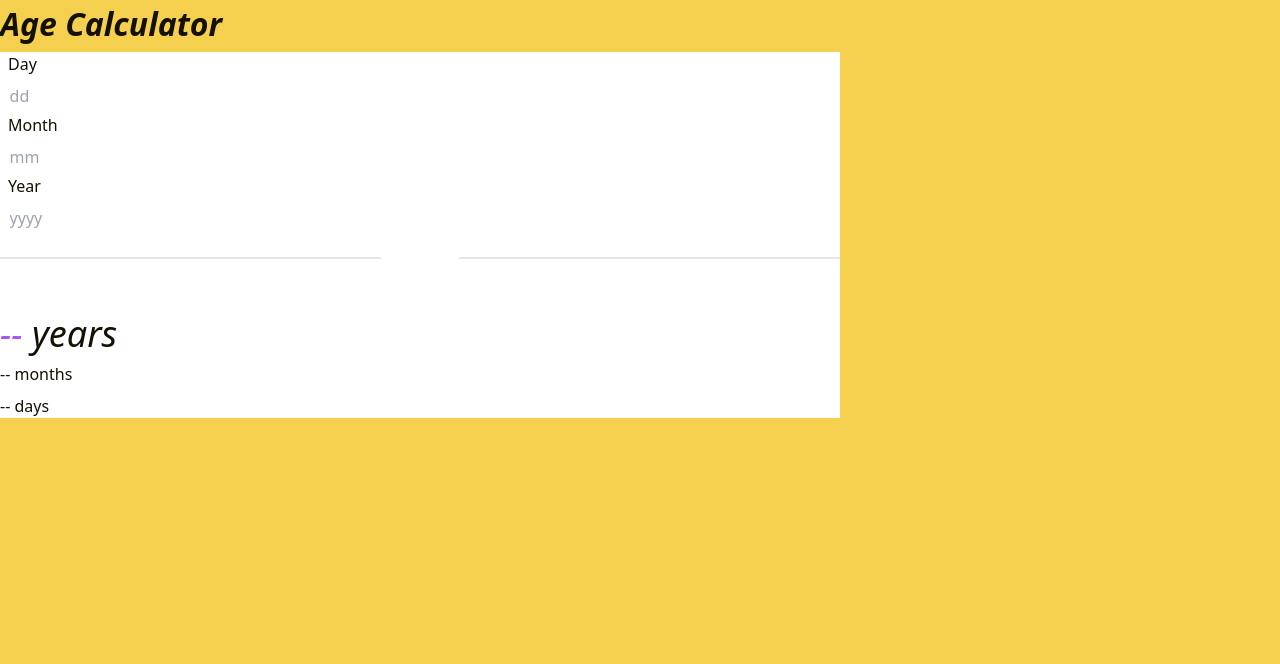
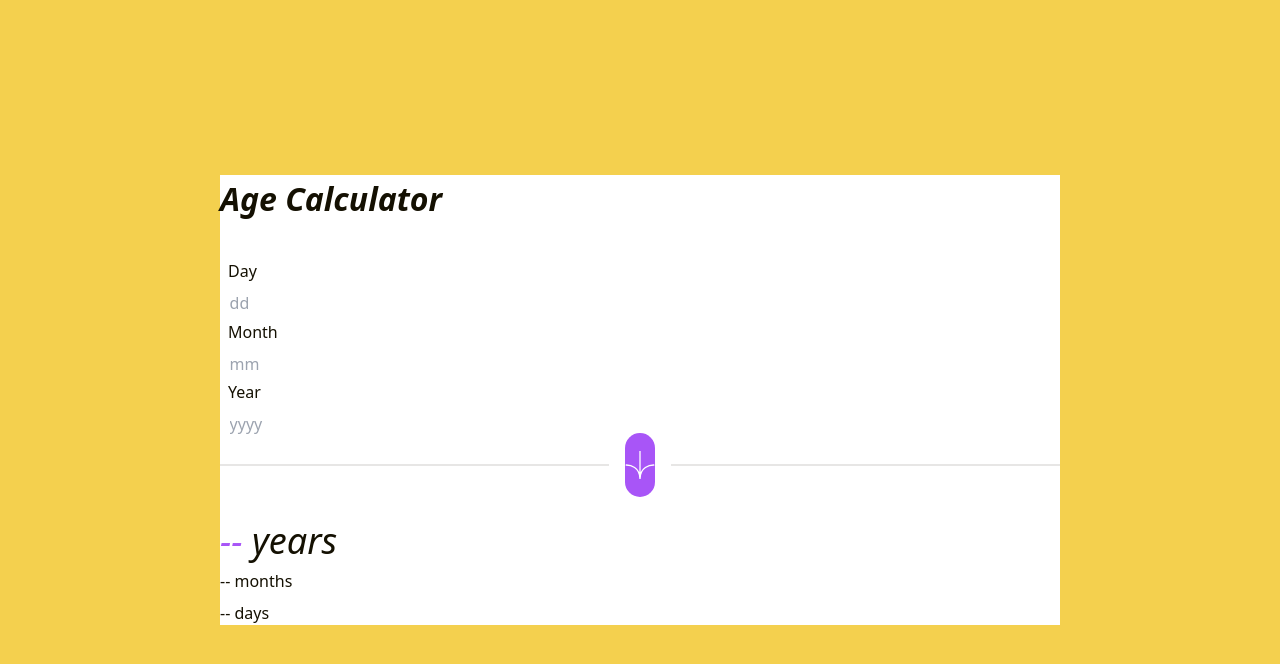
Before and after one commit to Hcmwebs/age-calculator-app, a React (Vite) app: page / in a window 1280 px wide. Shown: the top 664 px of the page. Built offline with nearby package versions, Linux system fonts and the light colour scheme.

Commit message:
updating the styles with tailwind

```diff
--- a/src/App.jsx
+++ b/src/App.jsx
@@ -3,10 +3,9 @@ import { Card, Form, Title } from './components';
 
 const App = () => {
 	return (
-		<>
-			<Title />
+		<main className='bg-base-100 grid grid-col-1 place-items-center min-h-screen'>
 			<Card />
-		</>
+		</main>
 	);
 };
 
--- a/src/components/Card.jsx
+++ b/src/components/Card.jsx
@@ -1,8 +1,9 @@
-import { Form, Age } from './index';
+import { Form, Age, Title } from './index';
 
 const Card = () => {
 	return (
 		<div className='grid grid-col-1 gap-y-8 bg-white w-full max-w-[52.5rem] '>
+			<Title />
 			<Form />
 			<Age />
 		</div>
--- a/src/components/Divider.jsx
+++ b/src/components/Divider.jsx
@@ -1,19 +1,11 @@
 import React from 'react';
+import btnImg from '../assets/icon-arrow.svg';
 
 const Divider = () => {
 	return (
 		<div className='divider'>
-			<button className='submit'>
-				<svg
-					xmlns='http://www.w3.org/2000/svg'
-					width='46'
-					height='44'
-					viewBox='0 0 46 44'
-				>
-					<g fill='none' stroke='#FFF' strokeWidth='2'>
-						<path d='M1 22.019C8.333 21.686 23 25.616 23 44M23 44V0M45 22.019C37.667 21.686 23 25.616 23 44' />
-					</g>
-				</svg>
+			<button className='bg-purple-500 rounded-full w-16 h-16'>
+				<img src={btnImg} alt='button icon' className='object-cover' />
 			</button>
 		</div>
 	);
```
